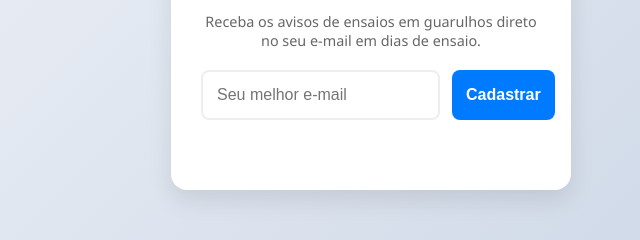
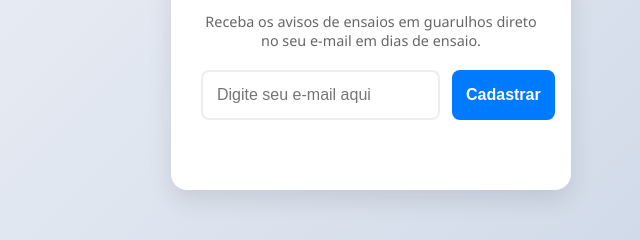
Before and after one commit to Wolfgang-Amadeus-Mozart/EnsaiosLocaisCCB, a plain HTML site: page App/index.html in a window 1280 px wide. Shown: the part 341-581 px from the top of the page, 269-909 px from the left. Drawn offline with Linux system fonts and the light colour scheme.

Commit message:
Mudando o place holder do input email

```diff
--- a/App/index.html
+++ b/App/index.html
@@ -96,7 +96,7 @@
 
     <form id="emailForm">
         <div class="input-group">
-            <input type="email" id="emailInput" placeholder="Seu melhor e-mail" required>
+            <input type="email" id="emailInput" placeholder="Digite seu e-mail aqui" required>
             <button type="submit" id="btnEnviar">Cadastrar</button>
         </div>
     </form>
```
